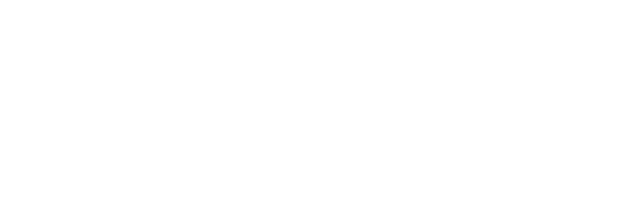
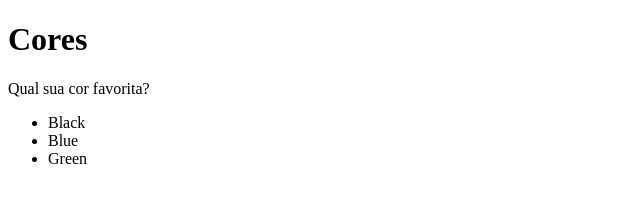
Before and after one commit to jaelsonfreitas/exercicios_tybe, a plain HTML site: page secao_2/dia_02_primeiros_passos_em_css/parafixar2.html in a window 1280 px wide. Shown: the whole page, without its empty margins (0-640 px from the left). Drawn offline with Linux system fonts and the light colour scheme.

Commit message:
Conteudo fixar 2.

```diff
--- a/secao_2/dia_02_primeiros_passos_em_css/parafixar2.html
+++ b/secao_2/dia_02_primeiros_passos_em_css/parafixar2.html
@@ -6,6 +6,14 @@
     <title>para Fixar 2</title>
 </head>
 <body>
-
+    <h1>Cores</h1>
+    <p>
+        Qual sua cor favorita?
+    </p>
+    <ul>
+        <li>Black</li>
+        <li>Blue</li>
+        <li>Green</li>
+    </ul>
 </body>
 </html>
```
